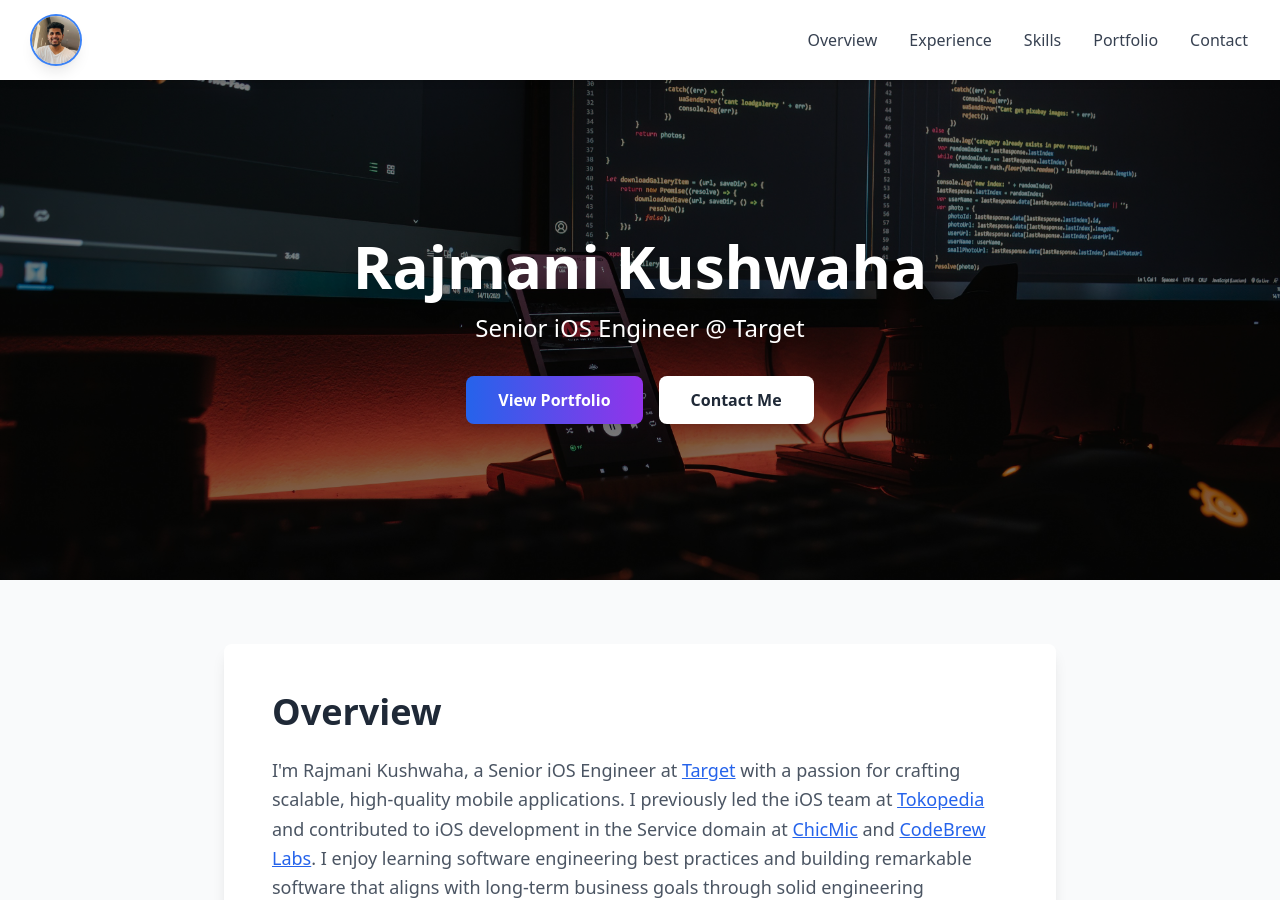
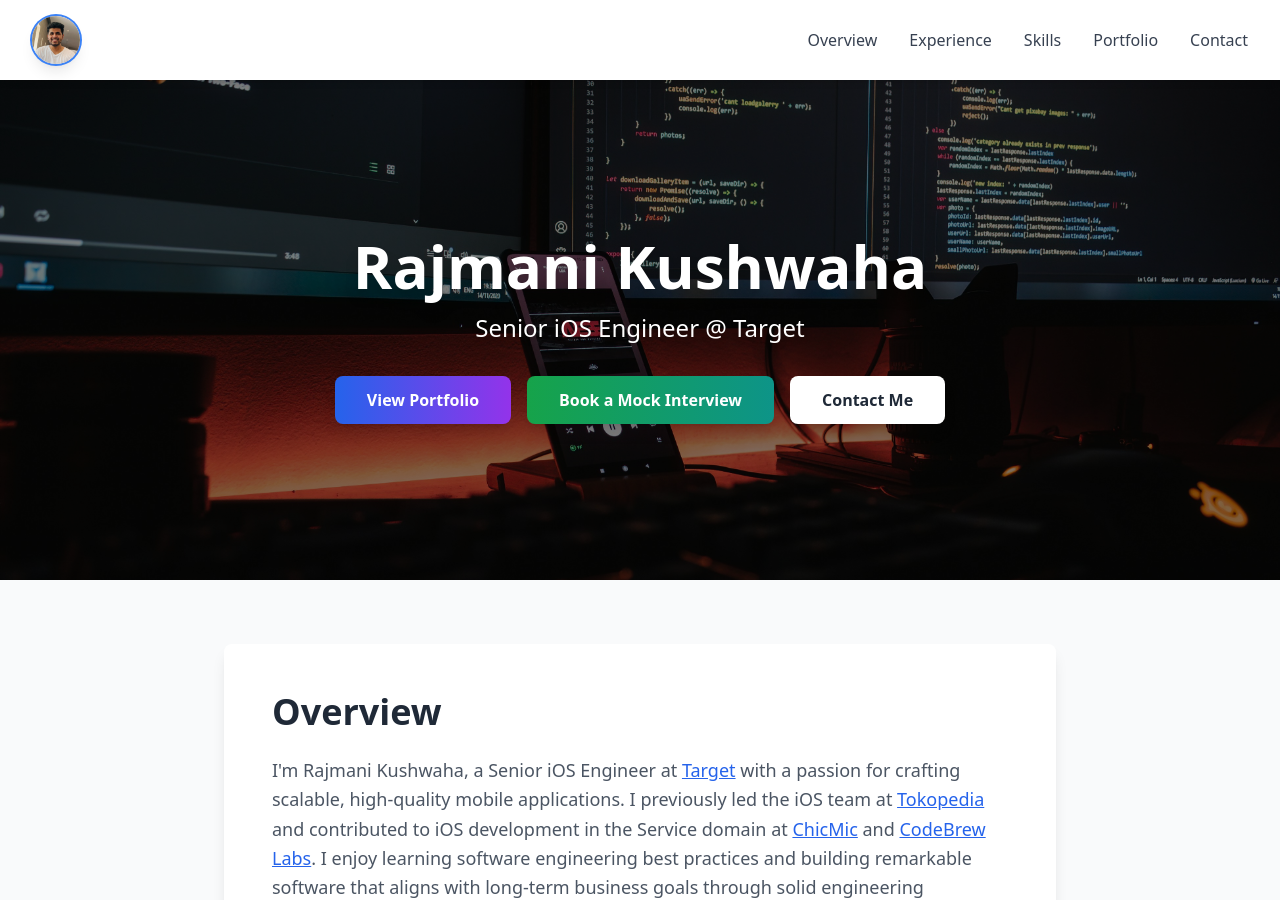
Before and after one commit to rajmanikush/rajmanikush.github.io, a Jekyll site: the page built from index.html, in a window 1280 px wide and 900 px high. Built offline with Jekyll 4.4.1, drawn with Linux system fonts in a browser that asks for light colours; nearby versions of some CDN libraries.

Commit message:
add topmate links

```diff
--- a/_includes/footer.html
+++ b/_includes/footer.html
@@ -23,7 +23,7 @@
 			<!-- Connect Column -->
 			<div>
 				<h3 class="text-xl font-bold mb-4">Connect</h3>
-				<div class="flex space-x-4">
+				<div class="flex flex-wrap gap-4">
 					<a href="https://github.com/rajmanikush" target="_blank" class="text-gray-400 hover:text-white transition duration-200" title="GitHub">
 						<svg class="w-6 h-6" fill="currentColor" viewBox="0 0 24 24"><path d="M12 0c-6.626 0-12 5.373-12 12 0 5.302 3.438 9.8 8.207 11.387.599.111.793-.261.793-.577v-2.234c-3.338.726-4.033-1.416-4.033-1.416-.546-1.387-1.333-1.756-1.333-1.756-1.089-.745.083-.729.083-.729 1.205.084 1.839 1.237 1.839 1.237 1.07 1.834 2.807 1.304 3.492.997.107-.775.418-1.305.762-1.604-2.665-.305-5.467-1.334-5.467-5.931 0-1.311.469-2.381 1.236-3.221-.124-.303-.535-1.524.117-3.176 0 0 1.008-.322 3.301 1.23.957-.266 1.983-.399 3.003-.404 1.02.005 2.047.138 3.006.404 2.291-1.552 3.297-1.23 3.297-1.23.653 1.653.242 2.874.118 3.176.77.84 1.235 1.911 1.235 3.221 0 4.609-2.807 5.624-5.479 5.921.43.372.823 1.102.823 2.222v3.293c0 .319.192.694.801.576 4.765-1.589 8.199-6.086 8.199-11.386 0-6.627-5.373-12-12-12z"/></svg>
 					</a>
@@ -32,6 +32,11 @@
 					</a>
 					<a href="https://twitter.com/rajmanikush" target="_blank" class="text-gray-400 hover:text-white transition duration-200" title="Twitter">
 						<svg class="w-6 h-6" fill="currentColor" viewBox="0 0 24 24"><path d="M23.953 4.57a10 10 0 01-2.825.775 4.958 4.958 0 002.163-2.723c-.951.555-2.005.959-3.127 1.184a4.92 4.92 0 00-8.384 4.482C7.69 8.095 4.067 6.13 1.64 3.162a4.822 4.822 0 00-.666 2.475c0 1.71.87 3.213 2.188 4.096a4.904 4.904 0 01-2.228-.616v.06a4.923 4.923 0 003.946 4.827 4.996 4.996 0 01-2.212.085 4.936 4.936 0 004.604 3.417 9.867 9.867 0 01-6.102 2.105c-.39 0-.779-.023-1.17-.067a13.995 13.995 0 007.557 2.209c9.053 0 13.998-7.496 13.998-13.985 0-.21 0-.42-.015-.63A9.935 9.935 0 0024 4.59z"/></svg>
+					</a>
+					<a href="https://topmate.io/rajmanikush/" target="_blank" rel="noopener noreferrer" class="text-gray-400 hover:text-white transition duration-200" title="Book Mock Interview on Topmate">
+						<svg class="w-6 h-6" fill="none" stroke="currentColor" viewBox="0 0 24 24">
+							<path stroke-linecap="round" stroke-linejoin="round" stroke-width="2" d="M8 7V3m8 4V3m-9 8h10M5 21h14a2 2 0 002-2V7a2 2 0 00-2-2H5a2 2 0 00-2 2v12a2 2 0 002 2z"></path>
+						</svg>
 					</a>
 					<a href="mailto:rajmanikush@gmail.com" class="text-gray-400 hover:text-white transition duration-200" title="Email">
 						<svg class="w-6 h-6" fill="none" stroke="currentColor" viewBox="0 0 24 24"><path stroke-linecap="round" stroke-linejoin="round" stroke-width="2" d="M3 8l7.89 5.26a2 2 0 002.22 0L21 8M5 19h14a2 2 0 002-2V7a2 2 0 00-2-2H5a2 2 0 00-2 2v10a2 2 0 002 2z"></path></svg>
--- a/_includes/hero.html
+++ b/_includes/hero.html
@@ -8,6 +8,9 @@
 			<a href="#portfolio" class="bg-gradient-to-r from-blue-600 to-purple-600 text-white px-8 py-3 rounded-lg font-semibold shadow-lg hover:shadow-xl transform hover:scale-105 transition duration-300">
 				View Portfolio
 			</a>
+			<a href="https://topmate.io/rajmanikush/" target="_blank" rel="noopener noreferrer" class="bg-gradient-to-r from-green-600 to-teal-600 text-white px-8 py-3 rounded-lg font-semibold shadow-lg hover:shadow-xl transform hover:scale-105 transition duration-300">
+				Book a Mock Interview
+			</a>
 			<a href="#contact" class="bg-white text-gray-800 px-8 py-3 rounded-lg font-semibold shadow-lg hover:shadow-xl transform hover:scale-105 transition duration-300">
 				Contact Me
 			</a>
```
